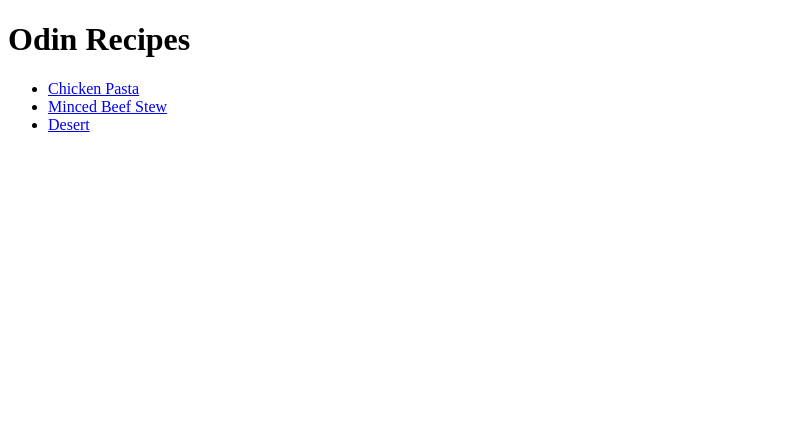
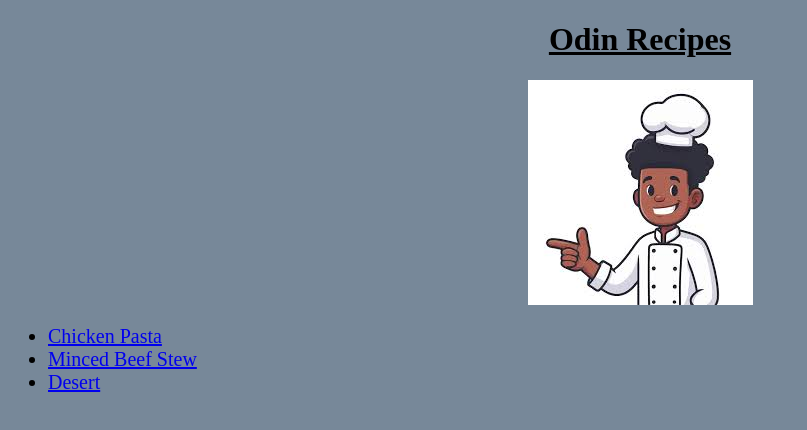
Before and after one commit to babyboythename/odin-recipes, a plain HTML site: page index.html in a window 1280 px wide. Shown: the whole page, without its empty margins (0-807 px from the left). Drawn offline with Linux system fonts and the light colour scheme.

Commit message:
FINAL COMMIT

```diff
--- a/index.html
+++ b/index.html
@@ -4,19 +4,24 @@
 
     <head>
         <meta charset="UTF-8">
-        <title></title>
+        <title>My Recipe Page</title>
+        <link rel="stylesheet" href="style.css">
     </head>
 
     <body>
 
         <h1>Odin Recipes</h1>
 
+        <img src="./img/chef.jpeg" alt="animated image of a chef">
+
         <ul>
 
             <li><a href="./recipes/chickenpasta.html" target="blank" rel="noopener noreferer">Chicken Pasta</a></li>
             <li><a href="./recipes/mincedbeefstew.html" target="blank" rel="noopener noreferer">Minced Beef Stew</a></li>
             <li><a href="./recipes/desert.html" target="blank" rel="noopener norefere">Desert</a></li>
+
         </ul>
+
     </body>
 
 </html>
--- /dev/null
+++ b/style.css
@@ -0,0 +1,26 @@
+/* came back to add some css as instructed from the css cascade lesson */
+
+h1 {
+    text-align: center;
+    text-decoration: underline;
+
+}
+
+body {
+    background-color: lightslategray;
+
+}
+
+img {
+    display: block;
+    height: auto;
+    width: 50;
+    margin-left: auto;
+    margin-right: auto;
+
+}
+
+ul {
+    font-size: 20px;
+
+}
```
Also changed, not shown: img/chef.jpeg (added).
